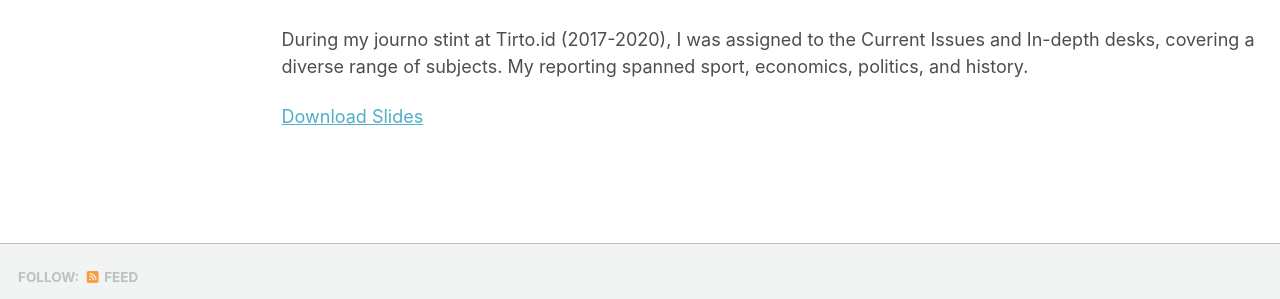
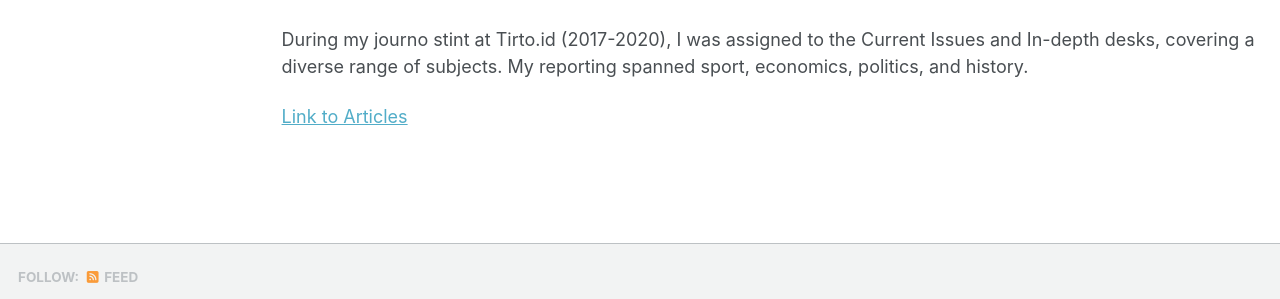
Before and after one commit to subworded/subworded.github.io, a Jekyll site: the page built from _pages/publications.html, in a window 1280 px wide and 900 px high, scrolled down 1489 px. Shown: the part 546-845 px from the top of the window. Built offline with Jekyll 4.4.1, drawn with Linux system fonts in a browser that asks for light colours; a style sheet for code colours, icons or effects is not loaded.

Commit message:
Update archive-single.html

```diff
--- a/_includes/archive-single.html
+++ b/_includes/archive-single.html
@@ -46,6 +46,12 @@
          <p class="page__date"><strong><i class="fa fa-fw fa-calendar" aria-hidden="true"></i> {{ site.data.ui-text[site.locale].date_label | default: "Published:" }}</strong> <time datetime="{{ post.date | default: "1900-01-01" | date_to_xmlschema }}">{{ post.date | default: "1900-01-01" | date: "%B %d, %Y" }}</time></p>
         {% endif %}
 
+{% if post.category == "journo" %}
+  {% assign slides_label = "Link to Articles" %}
+{% else %}
+  {% assign slides_label = "Download Slides" %}
+{% endif %}
+
     {% if post.excerpt and site.read_more != 'enabled' %}
     <p class="archive__item-excerpt" itemprop="description">{{ post.excerpt | markdownify }}</p>
     {% elsif post.excerpt and site.read_more == 'enabled' %}
@@ -53,17 +59,17 @@
     {% endif %}
 
     {% if post.citation and post.paperurl and post.slidesurl and post.bibtexurl %}
-      <p>Recommended citation: {{ post.citation }}<br /><a href="{{ post.paperurl }}">Download Paper</a> | <a href="{{ post.slidesurl }}">Download Slides</a> | <a href="{{ post.bibtexurl }}">Download Bibtex</a></p>
+<p>Recommended citation: {{ post.citation }}<br /><a href="{{ post.paperurl }}">Download Paper</a> | <a href="{{ post.slidesurl }}">{{ slides_label }}</a> | <a href="{{ post.bibtexurl }}">Download Bibtex</a></p>
 {% elsif post.citation and post.paperurl and post.slidesurl %}
-      <p>Recommended citation: {{ post.citation }}<br /><a href="{{ post.paperurl }}">Download Paper</a> | <a href="{{ post.slidesurl }}">Download Slides</a></p>
+<p>Recommended citation: {{ post.citation }}<br /><a href="{{ post.paperurl }}">Download Paper</a> | <a href="{{ post.slidesurl }}">{{ slides_label }}</a></p>
 {% elsif post.citation and post.paperurl and post.bibtexurl %}
 <p>Recommended citation: {{ post.citation }}<br /><a href="{{ post.paperurl }}">Download Paper</a> | <a href="{{ post.bibtexurl }}">Download Bibtex</a></p>
 {% elsif post.citation and post.paperurl %}
 <p>Recommended citation: {{ post.citation }}<br /><a href="{{ post.paperurl }}">Download Paper</a></p>
 {% elsif post.citation and post.slidesurl and post.bibtexurl %}
-      <p>Recommended citation: {{ post.citation }}<br /><a href="{{ post.slidesurl }}">Download Slides</a> | <a href="{{ post.bibtexurl}}">Download Bibtex</a></p>
+<p>Recommended citation: {{ post.citation }}<br /><a href="{{ post.slidesurl }}">{{ slides_label }}</a> | <a href="{{ post.bibtexurl}}">Download Bibtex</a></p>
 {% elsif post.citation and post.slidesurl %}
-      <p>Recommended citation: {{ post.citation }}<br /><a href="{{ post.slidesurl }}">Download Slides</a></p>
+<p>Recommended citation: {{ post.citation }}<br /><a href="{{ post.slidesurl }}">{{ slides_label }}</a></p>
 {% elsif post.citation and post.bibtexurl %}
 <p>Recommended citation: {{ post.citation }}<br /><a href="{{ post.bibtexurl }}">Download Bibtex</a></p>
 {% elsif post.citation %}
@@ -73,9 +79,9 @@
 {% elsif post.paperurl %}
 <p><a href="{{ post.paperurl }}">Download Paper</a></p>
 {% elsif post.slidesurl and post.bibtexurl %}
-      <p><a href="{{ post.slidesurl }}">Download Slides</a> | <a href="{{ post.bibtexurl }}">Download Bibtex</a></p>
+<p><a href="{{ post.slidesurl }}">{{ slides_label }}</a> | <a href="{{ post.bibtexurl }}">Download Bibtex</a></p>
 {% elsif post.slidesurl %}
-      <p><a href="{{ post.slidesurl }}">Download Slides</a></p>
+<p><a href="{{ post.slidesurl }}">{{ slides_label }}</a></p>
 {% elsif post.bibtexurl %}
 <p><a href="{{ post.bibtexurl }}">Download Bibtex</a></p>
 {% endif %}
```
Lines whose indentation alone changed are shown as unchanged.
